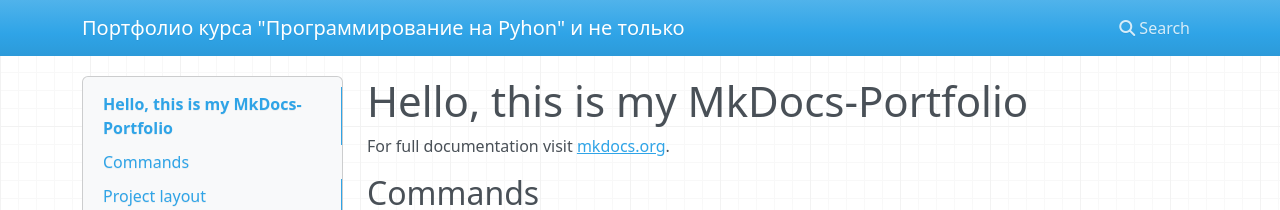
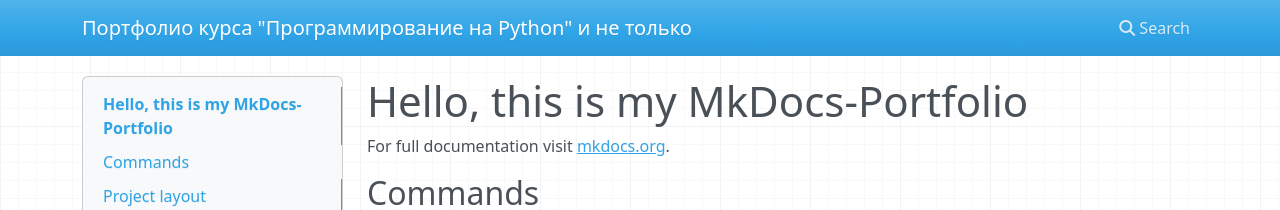
Before and after one commit to Babaduckk/babaduckk.github.io, an MkDocs documentation site: the page built from source/docs/index.md, in a window 1280 px wide. Shown: the top 210 px of the page. Built offline with MkDocs 1.6.1, drawn with Linux system fonts in a browser that asks for light colours; nearby versions of some CDN libraries.

Commit message:
site's name typo fixed

```diff
--- a/source/mkdocs.yml
+++ b/source/mkdocs.yml
@@ -1 +1 @@
-site_name: Портфолио курса "Программирование на Pyhon" и не только
+site_name: Портфолио курса "Программирование на Python" и не только
```
